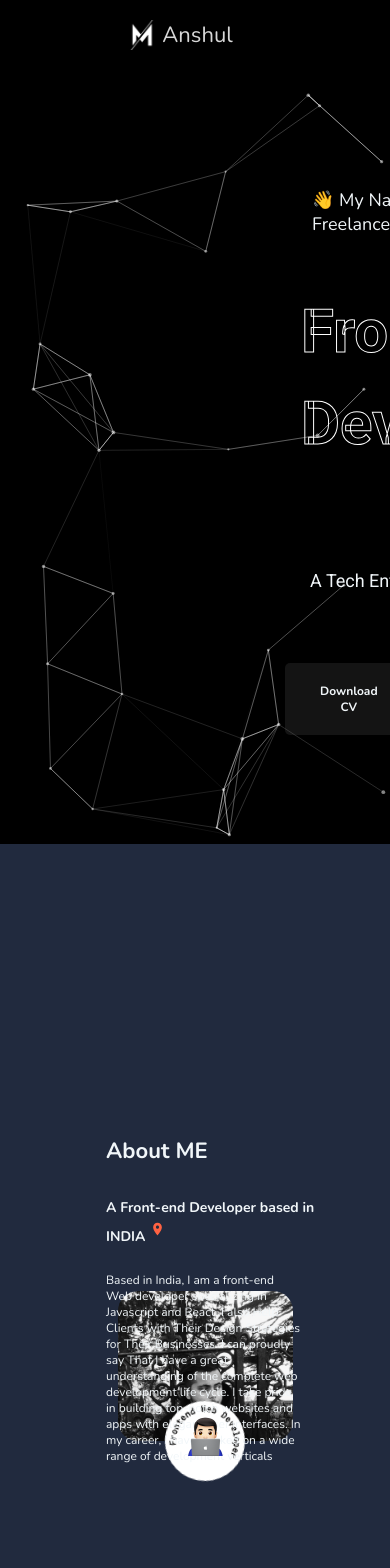
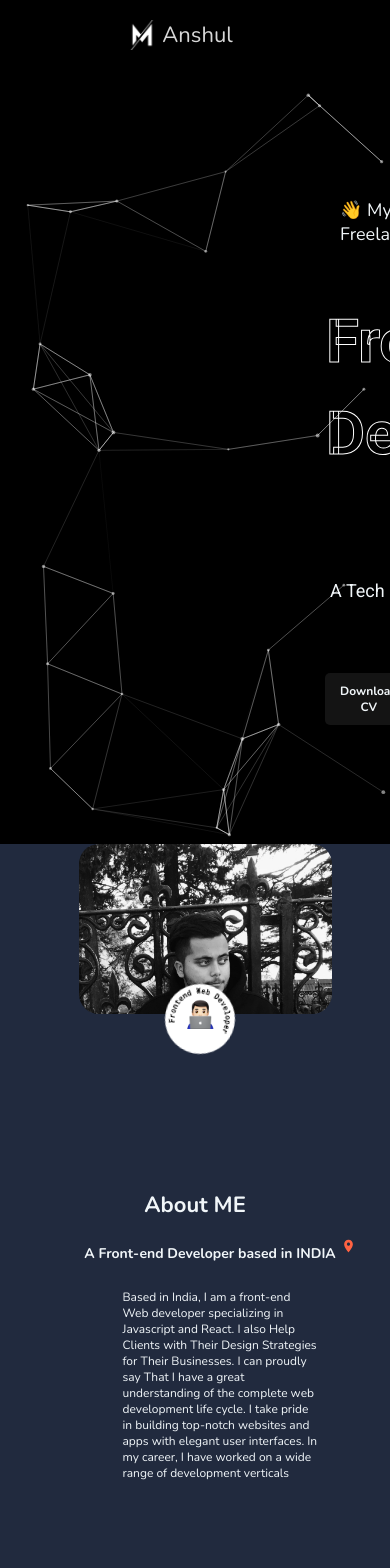
Before and after one commit to anshulamrahs/portfoliofrontend, a React (Create React App) app: page / in a window 390 px wide. Shown: the top 1568 px of the page. Built offline with nearby package versions, Linux system fonts and the light colour scheme.

Commit message:
responsive full revamp 1

```diff
--- a/src/components/about/about.scss
+++ b/src/components/about/about.scss
@@ -19,6 +19,12 @@
         flex-direction: column;
         justify-content: center;
         align-items: center;
+        width: 100vw;
+        height: 100vh;
+    }
+
+    @include mobile {
+        width: 100%;
     }
 
 
@@ -31,9 +37,15 @@
 
 
        @include Tab {
-        width: 50vw;
-        margin-top: 200px;
+        width: 100vw;
+        height: 100vh;
+       // margin-top: 200px;
 
+    }
+
+    @include mobile {
+        width: 70%;
+        height: 100%;
     }
         .person {
             border-radius: 20px;
@@ -49,7 +61,7 @@
 
             @include mobile {
                 width: 300px;
-                height: 150px;
+                height: 170px;
             }
 
            }
@@ -72,9 +84,9 @@
             }
             @include mobile {
                 position: absolute;
-                margin: 125px 0px 0px 20px ;
-                width: 40px;
-                height: 40px;
+                margin: 155px 0px 0px 10px ;
+                width: 30px;
+                height: 30px;
                 z-index: 2;
                 }
         }
@@ -101,10 +113,10 @@
                     animation: rotation 6s infinite linear;
                 }
                 @include mobile {
-                    width: 80px;
-                    height: 80px;
+                    width: 70px;
+                    height: 70px;
                     background-color: rgb(255, 255, 255);
-                    margin: 110px 0px 0px 10px ;
+                    margin: 140px 0px 0px 10px ;
                     border-radius: 50%;
                     animation: rotation 6s infinite linear;
                 }
@@ -129,7 +141,11 @@
         margin-right: 50px;
 
         @include Tab {
-            width: 60vw;
+            width: 100%;
+            display: flex;
+            justify-content: center;
+            align-items: center;
+            margin-right: 0px;
         }
 
 
@@ -141,13 +157,14 @@
 
 
             @include Tab {
-                font-size: 30px;
-                margin-right: 30px;
+                font-size: 45px;
+                margin: 0px;
+                margin-top: 20px;
             }
 
             @include mobile {
                 font-size: 22px;
-                margin-top: 80px;
+                margin-top: 150px;
             }
         }
          h3 {
@@ -157,8 +174,9 @@
             font-family: nunito, sans-serif;
 
             @include Tab {
-        font-size: 18px;
+        font-size: 28px;
         margin-right: 0px;
+        margin-left: 50px;
             }
 
             @include mobile {
@@ -183,8 +201,9 @@
             font-family: nunito, sans-serif;
 
             @include Tab {
-        font-size: 16px;
-        width: 40vw;
+        font-size: 19px;
+        width: 60vw;
+        margin-left: 50px;
 
             }
 
--- a/src/components/contact/contact.scss
+++ b/src/components/contact/contact.scss
@@ -10,8 +10,13 @@
 
       @include Tab {
         display: flex;
-        //justify-content: space-between;
+        width: 100%;
+        height: 100%;
 
+    }
+
+    @include mobile {
+        width: 100%;
     }
 
     .left {
@@ -23,7 +28,7 @@
          position: absolute;
 
          @include Tab {
-           margin-top: 260px;
+
         }
 
         @include mobile {
@@ -39,7 +44,7 @@
         font-family: nunito, sans-serif;
 
         @include Tab {
-            margin-left: 40px;
+           // margin-left: 40px;
         }
 
     }
@@ -116,11 +121,17 @@
 
         @include Tab {
             font-size: 12px;
-           // padding: 250px 85px;
+           //margin-bottom: 200px;
         }
 
         @include mobile {
-            margin-left: 60px;
+
+            padding: 0px 0px;
+            width: 100%;
+            display: flex;
+            margin-top: 0px;
+            justify-content: center;
+
         }
 
         .tex {
@@ -129,6 +140,13 @@
             width: 50vw;
             flex-direction: column;
             align-items: center;
+
+            @include mobile {
+                display: flex;
+
+               // justify-content: center;
+               // align-items: center;
+            }
 
             h1 {
                 font-size: 40px;
@@ -148,6 +166,10 @@
                 .iconn {
                     color: #ff7f02;
                 }
+
+                @include mobile  {
+                    margin-top: 50px;
+                }
             }
         }
 
@@ -161,6 +183,16 @@
              align-self: flex-end;
              margin-bottom: 70px;
 
+             @include Tab {
+                height: 83%;
+                margin-bottom: 0px;
+             }
+
+             @include mobile {
+                width: 100%;
+
+
+             }
 
 
                  button {
@@ -178,7 +210,7 @@
 
                      @include Tab {
                          width: 100px;
-                         height: 30px;
+                         //height: 460px;
                          font-size: 12px;
                      }
                  }
--- a/src/components/footer/footer.scss
+++ b/src/components/footer/footer.scss
@@ -15,6 +15,7 @@
 
     @include mobile {
         width: 100%;
+        height: 20%;
     }
     .news {
         display: flex;
--- a/src/components/home/home.scss
+++ b/src/components/home/home.scss
@@ -76,7 +76,6 @@
 
                  @include mobile {
                     margin: 0px 0px 0px 0px;
-                    margin-left: -28px;
                     font-size: 18px;
                  }
             }
@@ -95,6 +94,7 @@
                 @include mobile {
                    font-size: 60px;
                    display: flex;
+                   padding-left: 50px;
 
                  }
             }
@@ -121,7 +121,7 @@
                 font-size: 18px;
                 align-self: flex-end;
                 width: 100%;
-                margin-right: -20px;
+                margin-right: -40px;
               }
 
         }
@@ -175,9 +175,9 @@
 
                      @include mobile {
                         font-size: 12px;
-                        margin-right: 10px;
-                        margin-left: 35px;
-                        padding: 20px 35px;
+                        //margin-right: 10px;
+                        margin-left: 75px;
+                        padding: 10px 15px;
                      }
 
 
```
